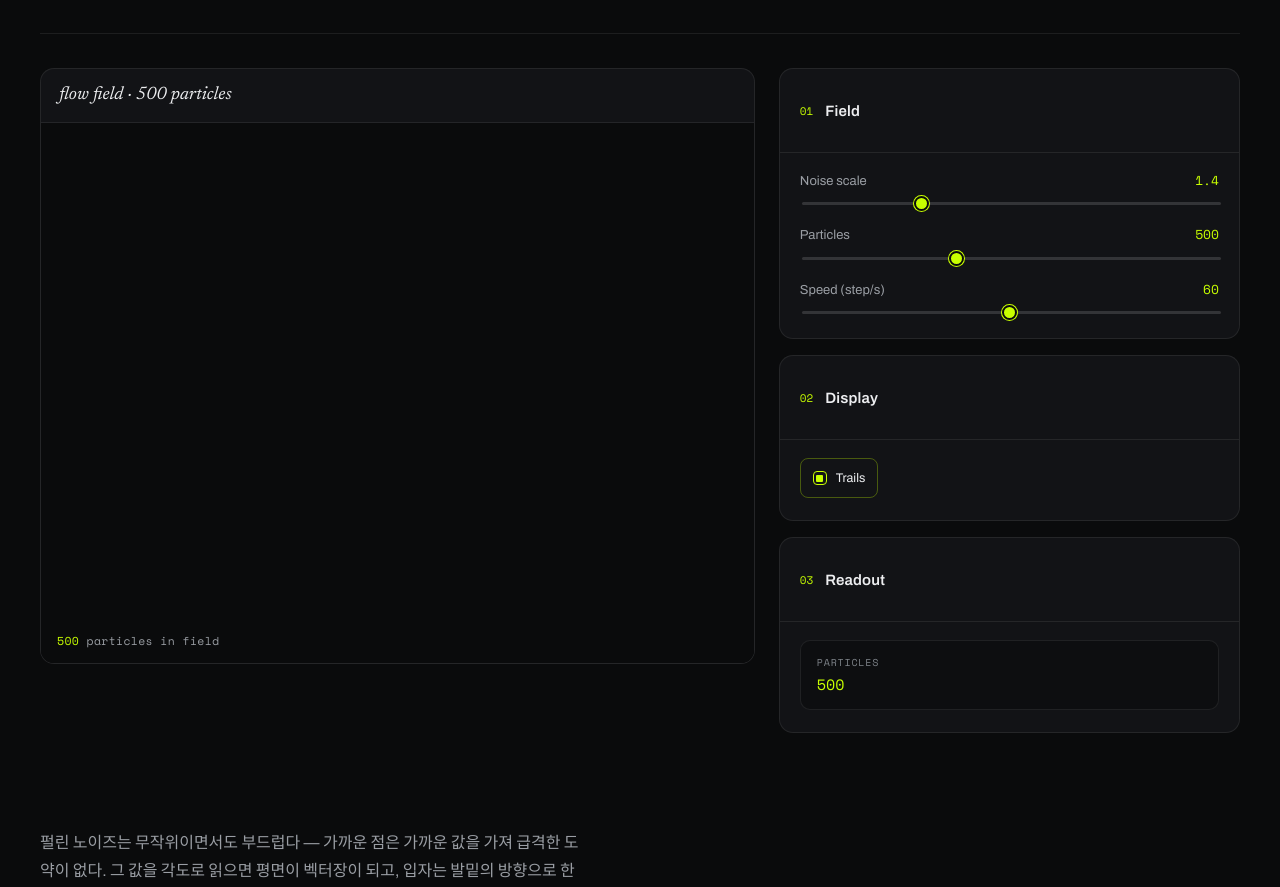
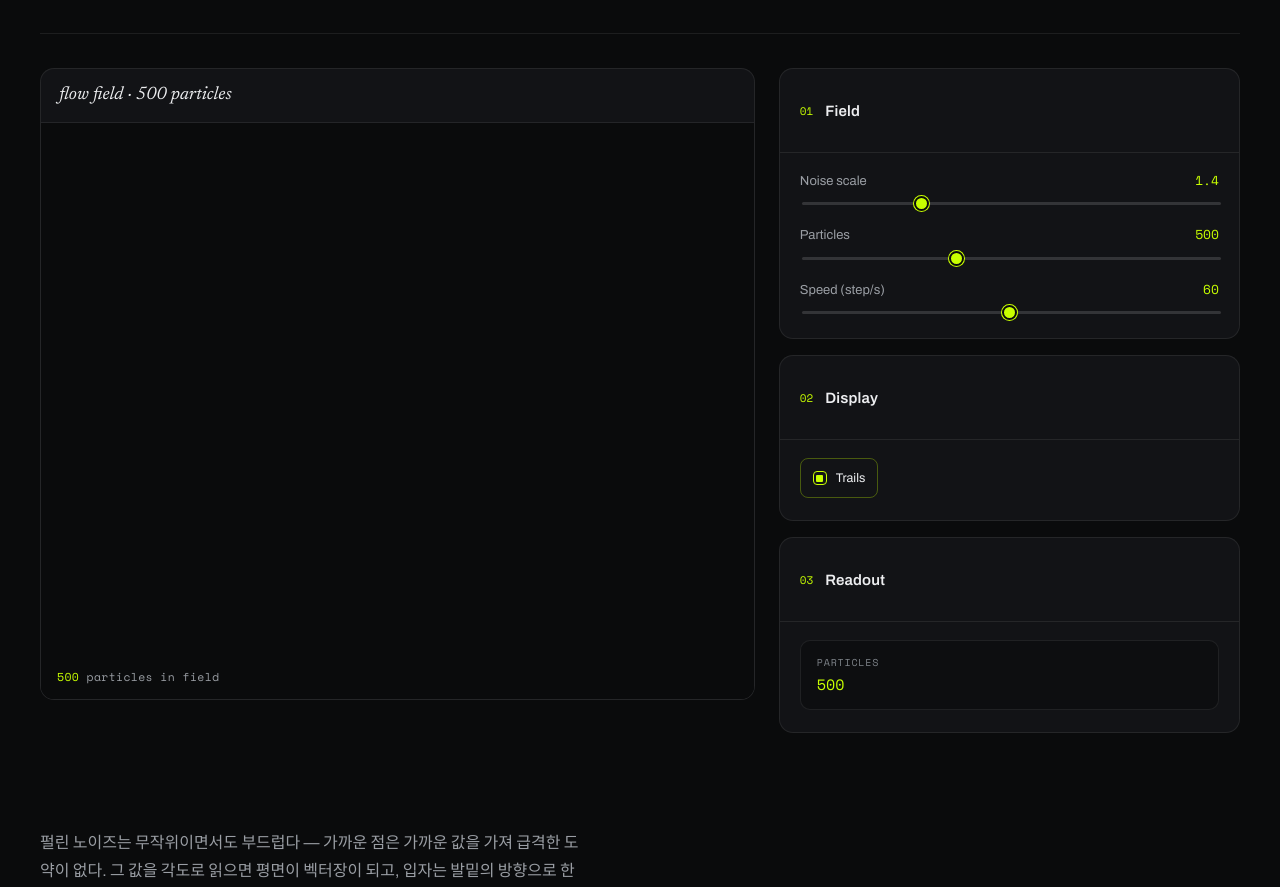
Before and after one commit to YeomYuJun/front_allgo, a Vue app: page /flow in a window 1280 px wide. Shown: the part 429-1316 px from the top of the page. Built offline with nearby package versions, Linux system fonts and the light colour scheme; no server answers.

Commit message:
feat: tall viewport option for flow lissajous voronoi

```diff
--- a/src/components/Flow.vue
+++ b/src/components/Flow.vue
@@ -119,7 +119,7 @@ const readoutItems = computed(() => [{ k: 'particles', v: count.value, acc: true
     subtitle="부드러운 의사난수 노이즈가 방향의 장이 되고, 수많은 입자가 유기적인 흐름을 만든다."
     :tags="['noise', 'procedural', 'vector field', 'particles']" eq="θ(x,y) = noise(x,y)·2π">
     <template #viewport>
-      <AlgoViewport>
+      <AlgoViewport size="tall">
         <template #expr>flow field · {{ count }} particles</template>
         <template #status>
           <div class="ln"><b>{{ count }}</b> particles in field</div>
--- a/src/components/Lissajous.vue
+++ b/src/components/Lissajous.vue
@@ -142,7 +142,7 @@ const readoutItems = computed(() => [
     subtitle="수직으로 결합된 두 진동이 하나의 곡선을 그린다 — 주파수비와 위상이 모양을 결정한다."
     :tags="['parametric', 'harmonic', 'oscilloscope']" eq="x = sin(at+δ), y = sin(bt)">
     <template #viewport>
-      <AlgoViewport>
+      <AlgoViewport size="tall">
         <template #expr>x-osc × y-osc</template>
         <template #status>
           <div class="ln">a:b = <b>{{ ratioVal }}</b> · δ = <b>{{ deltaVal }}</b></div>
--- a/src/components/Voronoi.vue
+++ b/src/components/Voronoi.vue
@@ -199,7 +199,7 @@ useLabHotkeys({
     subtitle="평면을 영역으로 가른다 — 모든 점은 가장 가까운 사이트에 속한다. 사이트를 더하고 끌어 보라."
     :tags="['geometry', 'spatial', 'Delaunay', 'interactive']" eq="V(pᵢ) = { x : |x−pᵢ| ≤ |x−pⱼ| }">
     <template #viewport>
-      <AlgoViewport hint="빈 곳을 클릭해 사이트를 추가하고, 드래그로 옮겨 보세요">
+      <AlgoViewport size="tall" hint="빈 곳을 클릭해 사이트를 추가하고, 드래그로 옮겨 보세요">
         <template #expr>{{ metric === 'euclid' ? 'Euclidean' : 'Manhattan' }} · {{ siteCountText }} sites</template>
         <template #status>
           <div class="ln"><b>{{ siteCountText }}</b> sites · <b>{{ metric }}</b></div>
--- a/src/components/ui/AlgoViewport.vue
+++ b/src/components/ui/AlgoViewport.vue
@@ -6,6 +6,8 @@ const props = defineProps({
   // 첫 방문 시 캔버스 위에 1회 보여줄 조작 힌트 (없으면 오버레이 없음)
   hint: { type: String, default: '' },
   ariaLabel: { type: String, default: '인터랙티브 수학 시각화 캔버스' },
+  // 'default'(540px) | 'tall'(뷰포트 높이 기반 확대)
+  size: { type: String, default: 'default' },
 })
 
 const canvasHost = ref(null)
@@ -36,7 +38,7 @@ defineExpose({ canvasHost })
       <div class="expr"><slot name="expr" /></div>
       <div class="right"><slot name="bar-right" /></div>
     </div>
-    <div ref="canvasHost" class="vp-canvas grab" role="img" :aria-label="ariaLabel" @pointerdown.capture="dismissHint">
+    <div ref="canvasHost" class="vp-canvas grab" :class="{ tall: size === 'tall' }" role="img" :aria-label="ariaLabel" @pointerdown.capture="dismissHint">
       <slot />
       <div class="vp-status"><slot name="status" /></div>
       <div class="vp-legend"><slot name="legend" /></div>
@@ -54,6 +56,7 @@ defineExpose({ canvasHost })
 .expr{font-family:var(--serif);font-style:italic;font-size:18px;color:var(--fg);}
 .right{display:flex;align-items:center;gap:14px;}
 .vp-canvas{position:relative;height:540px;background:radial-gradient(circle at 50% 42%,rgba(200,255,0,.045),transparent 62%),var(--bg);}
+.vp-canvas.tall{height:min(72vh,760px);}
 .vp-canvas.grab{cursor:grab;}
 .vp-canvas.grab:active{cursor:grabbing;}
 .vp-canvas :deep(canvas){position:absolute;inset:0;width:100%;height:100%;}
```
